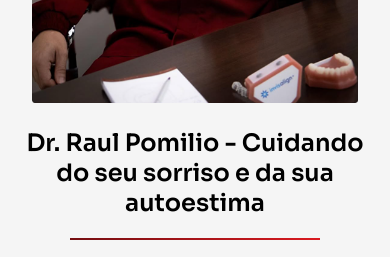
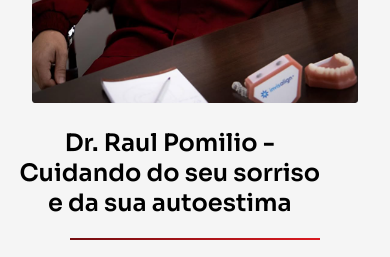
Before and after one commit to higorsantana96/Raul-Pomilio_ortodontista, a plain HTML site: page index.html in a window 390 px wide. Shown: the part 3180-3437 px from the top of the page. Drawn offline with Linux system fonts and the light colour scheme.

Commit message:
Correçaõ espaçamento de textos seção especialista

```diff
--- a/assets/css/pages/index/partials/section-consultorios.css
+++ b/assets/css/pages/index/partials/section-consultorios.css
@@ -274,9 +274,6 @@
         text-align: center;
     }
 
-    }
-
-
     .informacoes-consultorio {
         margin: 0 auto;
         width: 90%;
--- a/assets/css/pages/index/partials/section-especialista.css
+++ b/assets/css/pages/index/partials/section-especialista.css
@@ -138,7 +138,7 @@ section.especialista {
         text-align: center;
         padding: 5.63rem 0 1.88rem 0;
         max-width: 767px;
-        width: 90%;
+        width: 95%;
     }
 
     .img-especialista img {
@@ -148,12 +148,12 @@ section.especialista {
     }
 
     .container-especialista h2{
+        margin: 0 auto;
         margin-top: 1.25rem;
         font-size: 1.5rem;
         margin-left: 0;
-        max-width: 25.4375rem;
+        max-width: 20rem;
         margin-bottom: 1.25rem;
-
     }
 
     .linha-especialista {
```
